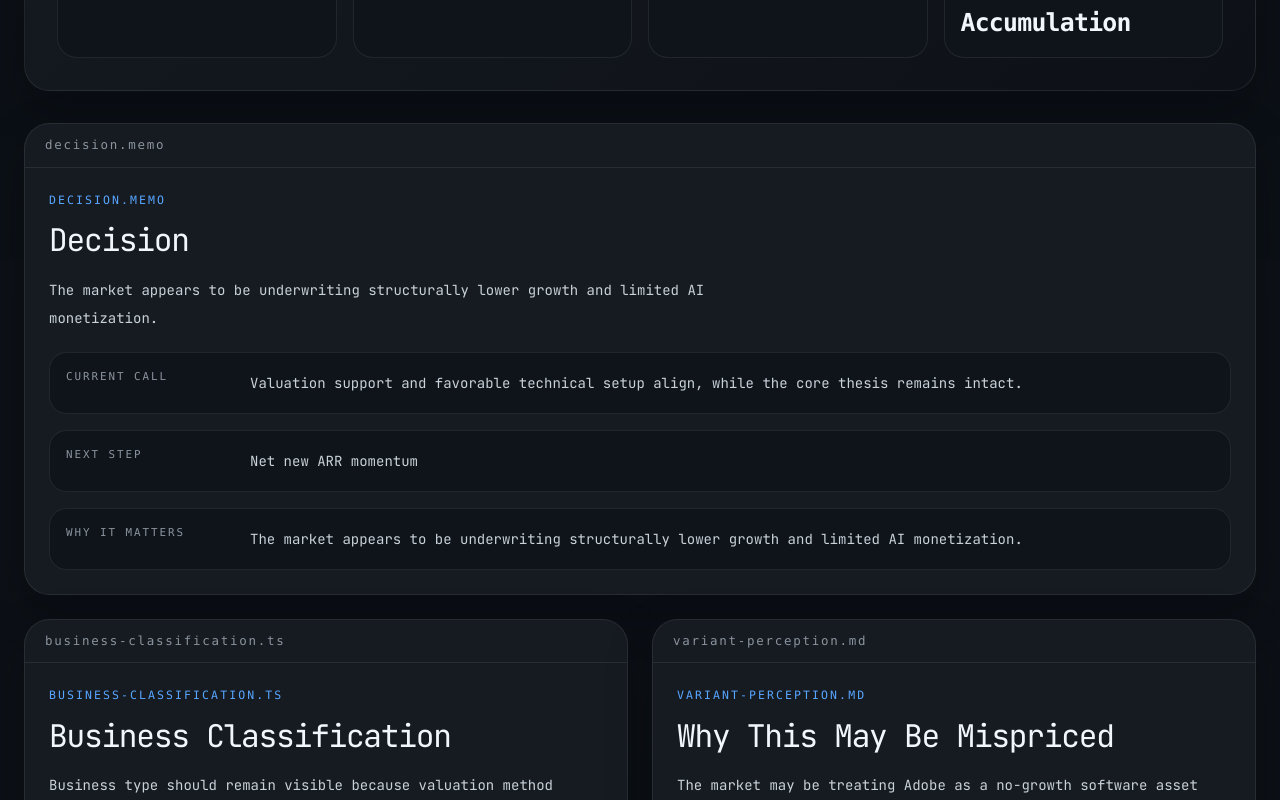
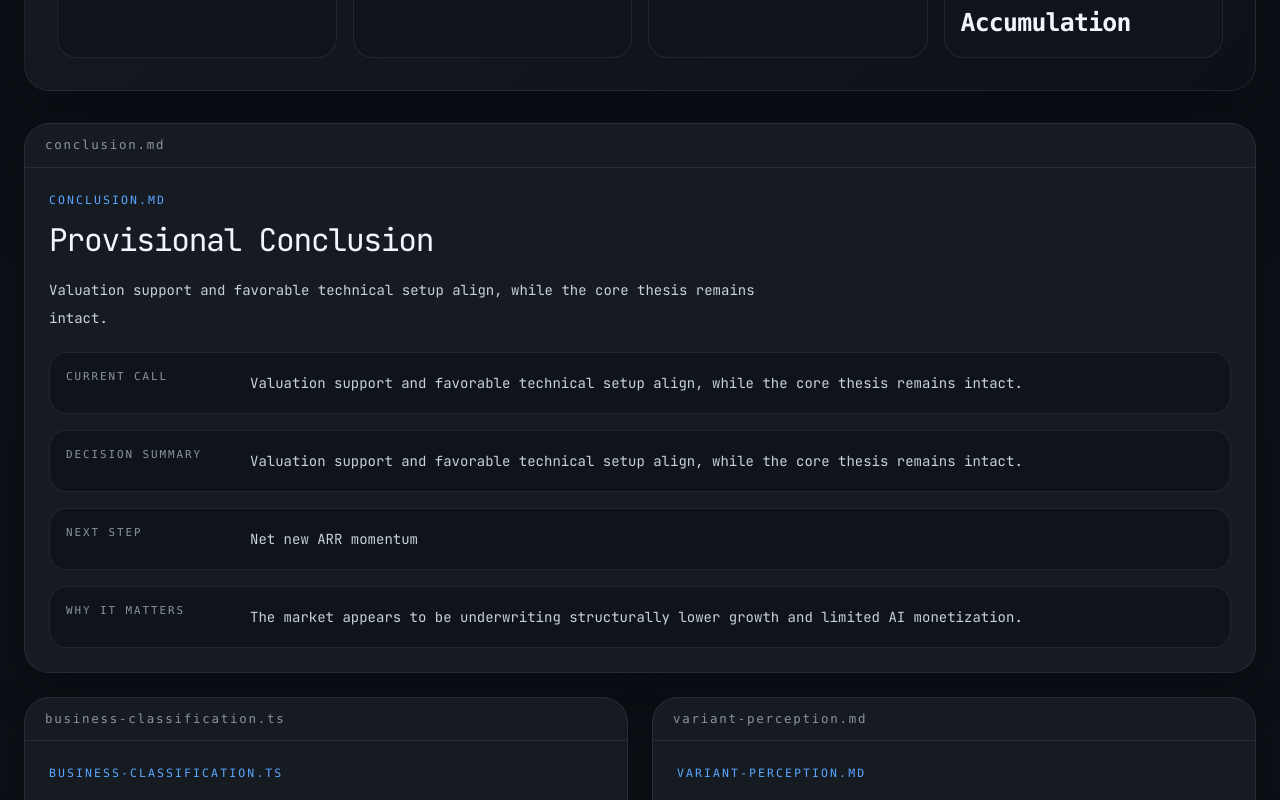
Before and after one commit to huangc28/deepvalue-lab, a React (Vite) app in the folder web/: page /stocks/ADBE in a window 1280 px wide. Shown: the part 540-1340 px from the top of the page. Built offline with nearby package versions, Linux system fonts and the light colour scheme.

Commit message:
Align TSM mock with archived analysis report

```diff
--- a/web/src/data/mock-stocks.ts
+++ b/web/src/data/mock-stocks.ts
@@ -4,113 +4,223 @@ export const mockStocks: StockDetail[] = [
   {
     id: 'tsm',
     ticker: 'TSM',
-    companyName: 'Taiwan Semiconductor',
-    businessType: 'Semicap / Foundry Compounder',
-    currentPrice: 171.4,
-    valuationStatus: 'cheap',
+    companyName: 'Taiwan Semiconductor Manufacturing',
+    businessType: 'Capital-Intensive Semiconductor Infrastructure',
+    currentPrice: 338.31,
+    valuationStatus: 'fair',
     newsImpactStatus: 'improving',
     thesisStatus: 'intact',
     technicalEntryStatus: 'neutral',
-    actionState: 'watch for confirmation',
+    actionState: 'fairly valued',
     dashboardBucket: 'needs-review',
-    baseFairValue: 210,
-    bearFairValue: 184,
-    bullFairValue: 245,
-    discountToBase: -18.4,
+    baseFairValue: 375,
+    bearFairValue: 294,
+    bullFairValue: 446,
+    discountToBase: -9.8,
     summary:
-      'Base valuation still suggests upside, but entry timing has not fully stabilized.',
+      'Elite business quality remains intact, but the current price already underwrites a strong 2026 outcome.',
     lastUpdated: '2026-03-16',
     thesisStatement:
-      'Leadership in advanced nodes and packaging keeps TSM central to AI compute demand.',
+      'TSMC has become the bottleneck owner of leading-edge compute and advanced packaging, so it can compound earnings better than an old foundry framing suggests.',
     thesisBullets: [
-      'Advanced packaging demand remains supply-constrained in a constructive way.',
-      'Margin profile depends on execution against overseas fab dilution.',
-      'The market still discounts geopolitical and capital intensity risks aggressively.',
+      'TSMC owns the key manufacturing bottlenecks in advanced compute and packaging.',
+      'AI and HPC demand can support faster and longer earnings compounding than a classic foundry model implies.',
+      'The underwriting risk is whether overseas fab dilution and N2 ramp inefficiency offset that structural demand tailwind.',
     ],
     variantPerception:
-      'The market may be over-penalizing TSM for capex intensity while underestimating packaging bottlenecks as a durable support.',
+      "The market is no longer missing TSMC's quality, but it may still underestimate how infrastructure-like the earnings base has become while overestimating how much near-term multiple expansion is left.",
     valuationLens: {
       primary: 'Forward P/E',
-      crossCheck: 'Normalized FCF yield',
+      crossCheck: 'Trailing FCF yield',
       rationale:
-        'TSM behaves like a high-quality foundry compounder with strong cash generation, but capex intensity still warrants a cross-check.',
+        'TSMC is profitable, net-cash, and structurally differentiated, so forward ADR P/E is the cleanest anchor while elevated capex makes FCF yield only a cautious cross-check.',
     },
     currentValuationSnapshot: {
-      marketCap: '$890B',
-      enterpriseValue: '$845B',
-      multiples: ['19.8x forward P/E', '3.2% normalized FCF yield'],
-      balanceSheetNote: 'Net cash remains a support against cyclical downside.',
+      marketCap: '$1.75T',
+      enterpriseValue: '$1.69T',
+      multiples: ['31.7x trailing ADR P/E', '1.8% trailing FCF yield'],
+      balanceSheetNote:
+        'Net cash of about $65.6B cushions downside, but 2026 capex remains unusually elevated.',
     },
     newsToModel: [
       {
         event:
-          'Advanced packaging capacity expansion stayed sold out through next year.',
-        modelVariableChanged: 'Revenue mix and scenario probability',
+          '4Q25 results and 1Q26 guidance were stronger than a normal seasonal frame.',
+        modelVariableChanged: 'Revenue growth and base-case confidence',
         impact:
-          'Raises confidence in the base and bull cases because high-value AI packaging remains capacity-constrained.',
+          "Supports keeping 2026 revenue assumptions near management's full-year target instead of fading toward a low-20s growth setup.",
+        affectedScenario: 'base',
+      },
+      {
+        event:
+          'Management guided for close to 30% 2026 US-dollar revenue growth and said AI accelerators were already a high-teens share of 2025 revenue.',
+        modelVariableChanged: 'Scenario probability and multiple support',
+        impact:
+          'Confirms AI is already material, not just optional upside, and shifts probability toward base and bull.',
         affectedScenario: 'base / bull',
       },
       {
         event:
-          'Overseas fab ramp commentary points to near-term margin dilution.',
+          'Management warned that overseas fab ramp and N2 start-up costs will dilute gross margin by roughly 4% to 6% combined in early periods.',
         modelVariableChanged: 'Gross margin',
         impact:
-          'Keeps the bear case relevant and caps multiple expansion near term.',
+          'Caps base-case margin assumptions and keeps the bear case live even if revenue growth stays healthy.',
         affectedScenario: 'bear / base',
+      },
+      {
+        event:
+          'Management flagged tariff-policy and rising component-price risk in consumer-related and price-sensitive segments.',
+        modelVariableChanged: 'Demand mix and valuation multiple',
+        impact:
+          'Reduces confidence in non-AI demand resilience and limits how far the market can re-rate TSM as a pure AI winner.',
+        affectedScenario: 'bear / base',
+      },
+      {
+        event:
+          'February 2026 monthly revenue and January-February growth tracked at roughly +29.9% year over year.',
+        modelVariableChanged: 'Near-term revenue confirmation',
+        impact:
+          'Provides real-time confirmation that the near-30% growth framework is not just conference-call language.',
+        affectedScenario: 'base',
+      },
+      {
+        event:
+          'The board approved about $44.96B of capital appropriations and up to $30B of additional capital into TSMC Global.',
+        modelVariableChanged: 'Capex intensity and FCF quality',
+        impact:
+          'Reinforces multi-year demand confidence, but also weakens any near-term bull case built mainly on free cash flow.',
+        affectedScenario: 'base / bull',
       },
     ],
     scenarios: [
       {
         label: 'Bear',
         operatingAssumption:
-          'AI demand moderates and overseas dilution drags margins.',
-        valuationAssumption: '17x forward earnings',
-        fairValue: '$184',
+          '2026 revenue reaches about $149.4B, up roughly 22%, with net margin around 42.5%.',
+        valuationAssumption: 'ADR EPS about $12.24 on a 24x target P/E',
+        fairValue: '$294',
         whatMustBeTrue:
-          'Packaging constraints ease faster than expected and macro stays soft.',
+          'AI remains healthy, but consumer weakness, tariff friction, or worse-than-expected overseas and N2 dilution prevents margin leverage from matching revenue growth.',
       },
       {
         label: 'Base',
         operatingAssumption:
-          'AI-related demand stays robust with manageable overseas dilution.',
-        valuationAssumption: '19x forward earnings',
-        fairValue: '$210',
+          '2026 revenue reaches about $157.9B, up roughly 29%, with net margin around 44.0%.',
+        valuationAssumption: 'ADR EPS about $13.40 on a 28x target P/E',
+        fairValue: '$375',
         whatMustBeTrue:
-          'Management executes node and packaging ramps without major geopolitical disruption.',
+          "Management's near-30% revenue outlook broadly holds, advanced-node and CoWoS demand stay tight, and margin dilution stays manageable rather than thesis-changing.",
       },
       {
         label: 'Bull',
         operatingAssumption:
-          'AI demand and pricing power persist, while margins recover faster.',
-        valuationAssumption: '21x forward earnings',
-        fairValue: '$245',
+          '2026 revenue reaches about $164.0B, up roughly 34%, with net margin around 45.5%.',
+        valuationAssumption: 'ADR EPS about $14.39 on a 31x target P/E',
+        fairValue: '$446',
         whatMustBeTrue:
-          'Advanced nodes and packaging remain bottlenecked in a constructive way.',
+          "AI demand stays supply-constrained in a healthy way, packaging remains a bottleneck in TSMC's favor, and margin dilution proves milder than current guidance implies.",
       },
     ],
     currentPriceImplies:
-      'The current price implies the market is underwriting only moderate AI upside and a prolonged capex penalty.',
+      'At $338.31, the stock already underwrites something closer to base than to stress: roughly $13 of ADR EPS, about $153B of revenue, and around a 44% net margin if investors hold the name near 26x forward earnings.',
+    currentPriceImpliedFacts: [
+      {
+        label: 'Implied Forward Multiple',
+        value: 'About 26x forward earnings',
+      },
+      {
+        label: 'Implied ADR EPS',
+        value: 'About $13.0',
+      },
+      {
+        label: 'Implied Revenue',
+        value: 'About $153B',
+      },
+      {
+        label: 'Implied Net Margin',
+        value: 'About 44%',
+      },
+    ],
+    provisionalConclusion:
+      'TSM looks fair to slightly attractive, not cheap. The hidden support is that the business is more infrastructure-like than the old foundry label implies; the key risk is that investors treat that truth as a license to ignore capital intensity and margin dilution.',
+    technicalCommentary:
+      'The pullback has reduced heat, but the chart is not yet washed out enough to qualify as a favorable entry and has not confirmed a fresh momentum turn.',
+    technicalSignals: [
+      {
+        label: 'RSI (22)',
+        value: '47.3',
+      },
+      {
+        label: 'RSI EMA (12)',
+        value: '52.8',
+      },
+      {
+        label: 'Price Vs 50DMA',
+        value: '-2.0%',
+      },
+      {
+        label: 'Price Vs 200DMA',
+        value: '+20.3%',
+      },
+      {
+        label: '200-Day Mean Deviation',
+        value: '+1.2 standard deviations',
+      },
+    ],
     risks: [
-      'Overseas fab dilution persists longer than expected.',
-      'Geopolitical pressure disrupts customer ordering behavior.',
+      "Overseas fab ramp and N2 dilution prove worse than management's current warning bands.",
+      'Tariff friction or higher component costs weaken non-AI demand more than expected.',
+      'The premium multiple compresses if growth is merely good rather than exceptional.',
     ],
     catalysts: [
-      'Packaging supply remains constrained in a constructive way.',
-      'Node ramp execution supports a cleaner margin recovery.',
+      "Advanced packaging remains supply-constrained in TSMC's favor.",
+      'AI and HPC demand continue compounding faster than old foundry framing suggests.',
+      "Margin dilution lands closer to the low end of management's warning range.",
     ],
     monitorNext: [
-      'Quarterly revenue against management guidance',
-      'Advanced packaging utilization and pricing commentary',
-      'Margin dilution from overseas fabs',
+      'Whether 1Q26 revenue and gross margin land near the high end of guidance.',
+      'Whether monthly revenue keeps tracking near the 30% full-year growth frame.',
+      "Whether overseas fab ramp and N2 dilution land near the low or high end of management's warning bands.",
+      'Whether advanced packaging capacity stays tight in a healthy way or begins to loosen.',
+      'Whether tariff or component-cost pressure alters customer ordering behavior outside the AI buildout.',
     ],
     sourcesUsed: [
-      'Latest earnings release',
-      'Latest investor presentation',
-      'Recent management guidance commentary',
+      {
+        label: 'TSMC fundamentals',
+        url: 'https://investor.tsmc.com/english/fundamentals',
+      },
+      {
+        label: 'TSMC 2025 Q4 quarterly results page',
+        url: 'https://investor.tsmc.com/english/quarterly-results/2025/q4',
+      },
+      {
+        label: 'TSMC 4Q25 earnings release PDF',
+        url: 'https://pr.tsmc.com/system/files/newspdf/attachment/8794aecab1dd085ed6e7360aadaa060f2a270ab3/4Q25%20%28E%29_with%20guidance_final_wmn.pdf',
+      },
+      {
+        label: 'TSMC 4Q25 earnings call transcript PDF',
+        url: 'https://investor.tsmc.com/english/encrypt/files/encrypt_file/reports/2026-01/51d09df96cd89ac19d65af39032b038dc2896a24/TSMC%204Q25%20Transcript.pdf',
+      },
+      {
+        label: 'TSMC board resolutions, 2026-02-10',
+        url: 'https://pr.tsmc.com/english/news/3287',
+      },
+      {
+        label: 'TSMC January 2026 revenue report',
+        url: 'https://pr.tsmc.com/english/news/3284',
+      },
+      {
+        label: 'TSMC February 2026 revenue report',
+        url: 'https://pr.tsmc.com/english/news/3290',
+      },
+      {
+        label: 'Stooq TSM daily history',
+        url: 'https://stooq.com/q/d/l/?s=tsm.us&i=d',
+      },
     ],
     history: [
-      '2026-03-12: Fair value range widened after packaging capacity update.',
-      '2026-03-16: Technical status moved from stretched to neutral.',
+      '2026-03-16: Replaced placeholder TSM mock with point-in-time data from the archived professional report.',
+      '2026-03-16: Valuation status reset from cheap to fair after updating the price to $338.31 and the base fair value to $375.',
     ],
   },
   {
--- a/web/src/pages/stock-detail-page.tsx
+++ b/web/src/pages/stock-detail-page.tsx
@@ -14,6 +14,7 @@ import {
 } from '../components/ui/status-badge'
 import { TerminalLabel } from '../components/ui/terminal-label'
 import { getStockByTicker } from '../data/mock-stocks'
+import type { FactItem } from '../types/stocks'
 
 interface StockDetailPageProps {
   ticker: string
@@ -102,13 +103,14 @@ export function StockDetailPage({ ticker }: StockDetailPageProps) {
       <div className="grid gap-6 2xl:grid-cols-[minmax(0,1fr)_22rem]">
         <div className="space-y-6">
           <ResearchSection
-            fileLabel="decision.memo"
-            title="Decision"
-            description={stock.currentPriceImplies}
+            fileLabel="conclusion.md"
+            title="Provisional Conclusion"
+            description={stock.provisionalConclusion ?? stock.summary}
           >
             <InfoList
               items={[
-                ['Current Call', stock.summary],
+                ['Current Call', stock.provisionalConclusion ?? stock.summary],
+                ['Decision Summary', stock.summary],
                 [
                   'Next Step',
                   stock.monitorNext[0] ?? 'Review the next material update.',
@@ -233,7 +235,12 @@ export function StockDetailPage({ ticker }: StockDetailPageProps) {
             title="What The Current Price Implies"
             description={stock.currentPriceImplies}
           >
+            <div className="space-y-4">
               <BulletList items={[stock.currentPriceImplies]} />
+              {stock.currentPriceImpliedFacts?.length ? (
+                <InfoList items={toInfoItems(stock.currentPriceImpliedFacts)} />
+              ) : null}
+            </div>
           </ResearchSection>
 
           <div className="grid gap-6 lg:grid-cols-2">
@@ -263,13 +270,18 @@ export function StockDetailPage({ ticker }: StockDetailPageProps) {
               title="Technical Entry Status"
               description="Technicals stay in the execution layer after valuation and thesis work."
             >
+              <div className="space-y-4">
                 <InfoList
                   items={[
                     ['Entry Status', toTitle(stock.technicalEntryStatus)],
-                  ['Timing Note', stock.summary],
+                    ['Timing Note', stock.technicalCommentary ?? stock.summary],
                     ['Framework', 'RSI + EMA + MRC-compatible stretch logic'],
                   ]}
                 />
+                {stock.technicalSignals?.length ? (
+                  <InfoList items={toInfoItems(stock.technicalSignals)} />
+                ) : null}
+              </div>
             </ResearchSection>
           </div>
 
@@ -308,7 +320,7 @@ export function StockDetailPage({ ticker }: StockDetailPageProps) {
               title="Sources Used"
               description="Every major claim should stay traceable to a current source."
             >
-              <BulletList items={stock.sourcesUsed} />
+              <SourceList items={stock.sourcesUsed} />
             </ResearchSection>
           </div>
 
@@ -353,7 +365,7 @@ export function StockDetailPage({ ticker }: StockDetailPageProps) {
             <PanelChrome label="section-index.json" status="navigation" />
             <PanelBody className="space-y-3">
               {[
-                'Decision',
+                'Provisional Conclusion',
                 'Business Classification',
                 'Thesis',
                 'Valuation Lens',
@@ -456,6 +468,49 @@ function SideMetric({ label, value }: { label: string; value: string }) {
   )
 }
 
+function SourceList({
+  items,
+}: {
+  items: Array<string | { label: string; url?: string }>
+}) {
+  return (
+    <ul className="space-y-3">
+      {items.map((item) => {
+        const key =
+          typeof item === 'string' ? item : `${item.label}-${item.url}`
+
+        return (
+          <li
+            key={key}
+            className="rounded-[1.1rem] border border-[var(--line-subtle)] bg-[var(--surface-muted)] px-4 py-4 text-sm leading-7 text-[var(--ink-secondary)]"
+          >
+            {typeof item === 'string' || !item.url ? (
+              typeof item === 'string' ? (
+                item
+              ) : (
+                item.label
+              )
+            ) : (
+              <a
+                href={item.url}
+                target="_blank"
+                rel="noreferrer"
+                className="text-[var(--accent-copper)] underline-offset-4 transition hover:text-[var(--ink-primary)] hover:underline"
+              >
+                {item.label}
+              </a>
+            )}
+          </li>
+        )
+      })}
+    </ul>
+  )
+}
+
+function toInfoItems(items: FactItem[]) {
+  return items.map(({ label, value }) => [label, value] as [string, string])
+}
+
 function toTitle(value: string) {
   return value.replace(/\b\w/g, (character) => character.toUpperCase())
 }
```
Also changed, not shown: web/src/types/stocks.ts (+15 -1 lines). Lines whose indentation alone changed are shown as unchanged.
